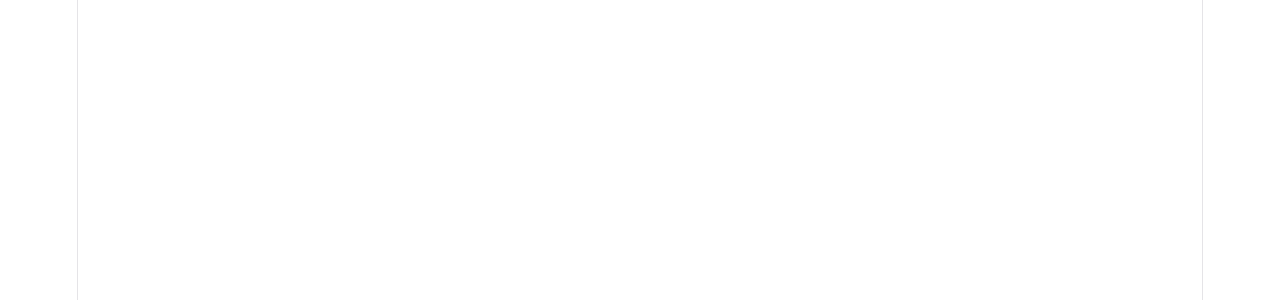
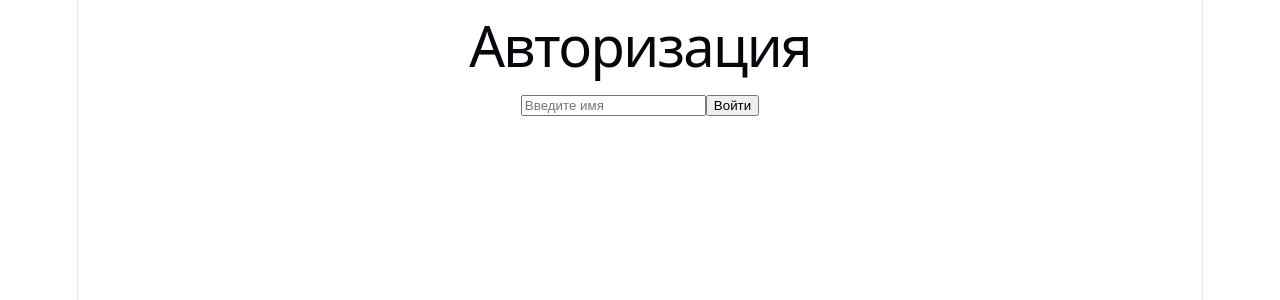
Before and after one commit to Geranguli/Kanban-app, a React app in the folder frontend/: page /login in a window 1280 px wide. Before the commit this address had no page. Shown: the top 300 px of the page. Built offline with nearby package versions, Linux system fonts and the light colour scheme; the HTML template or start-up script is replaced by a standard one.

Commit message:
Добавлена страница авторизации, форма входа подключена к Redux

```diff
--- a/frontend/package.json
+++ b/frontend/package.json
@@ -13,8 +13,12 @@
     "@dnd-kit/core": "^6.3.1",
     "@dnd-kit/sortable": "^10.0.0",
     "@dnd-kit/utilities": "^3.2.2",
+    "@reduxjs/toolkit": "^2.11.2",
+    "axios": "^1.14.0",
     "react": "^19.2.4",
-    "react-dom": "^19.2.4"
+    "react-dom": "^19.2.4",
+    "react-redux": "^9.2.0",
+    "react-router-dom": "^7.13.2"
   },
   "devDependencies": {
     "@eslint/js": "^9.39.4",
--- a/frontend/src/App.jsx
+++ b/frontend/src/App.jsx
@@ -1,11 +1,11 @@
 import { Routes, Route } from "react-router-dom";
+import Auth from "./pages/auth";
 import "./App.css";
 
-// страницы позже
 function App() {
   return (
     <Routes>
-      <Route path="/" element={<div>Home</div>} />
+      <Route path="/login" element={<Auth />} />
     </Routes>
   );
 }
--- /dev/null
+++ b/frontend/src/pages/auth.jsx
@@ -0,0 +1,49 @@
+import { useState } from "react";
+import { useDispatch, useSelector } from "react-redux";
+import { useNavigate } from "react-router-dom";
+import { loginUser } from "../store/userSlice";
+
+function Auth() {
+  const [username, setUsername] = useState("");
+  const dispatch = useDispatch();
+  const navigate = useNavigate();
+
+  const { loading, error } = useSelector((state) => state.user);
+
+  const handleLogin = async () => {
+    if (!username.trim()) {
+      alert("Введите имя");
+      return;
+    }
+
+    const result = await dispatch(loginUser(username));
+
+    // после успешного логина переходим на главную
+    if (result.meta.requestStatus === "fulfilled") {
+      navigate("/");
+    }
+  };
+
+  return (
+    <div>
+      <h1>Авторизация</h1>
+
+      <input
+        value={username}
+        onChange={(e) => setUsername(e.target.value)}
+        placeholder="Введите имя"
+        onKeyDown={(e) => {
+          if (e.key === "Enter") handleLogin();
+        }}
+      />
+
+      <button onClick={handleLogin} disabled={loading}>
+        {loading ? "Загрузка..." : "Войти"}
+      </button>
+
+      {error && <p style={{ color: "red" }}>{error}</p>}
+    </div>
+  );
+}
+
+export default Auth;
```
Also changed, not shown: 1 other file (tests, documents, lock files or other folders).
